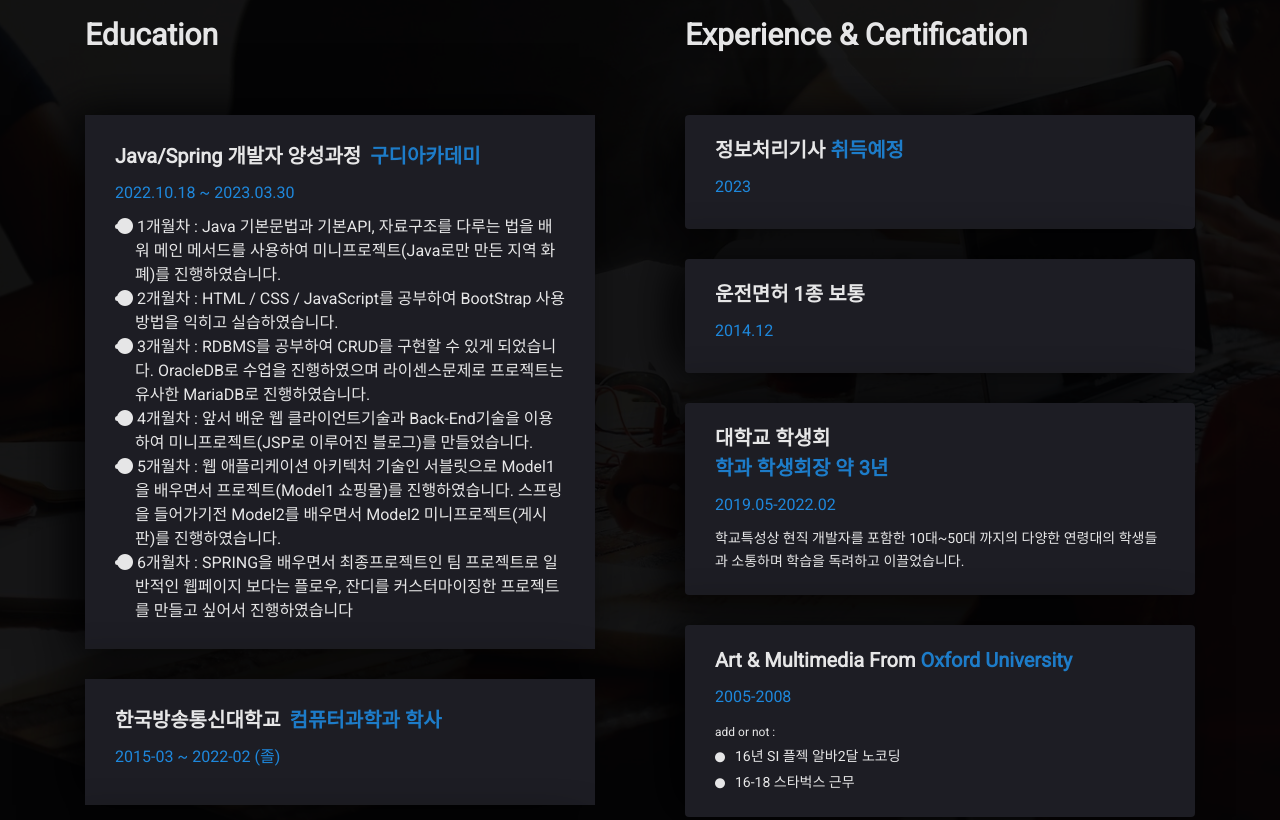
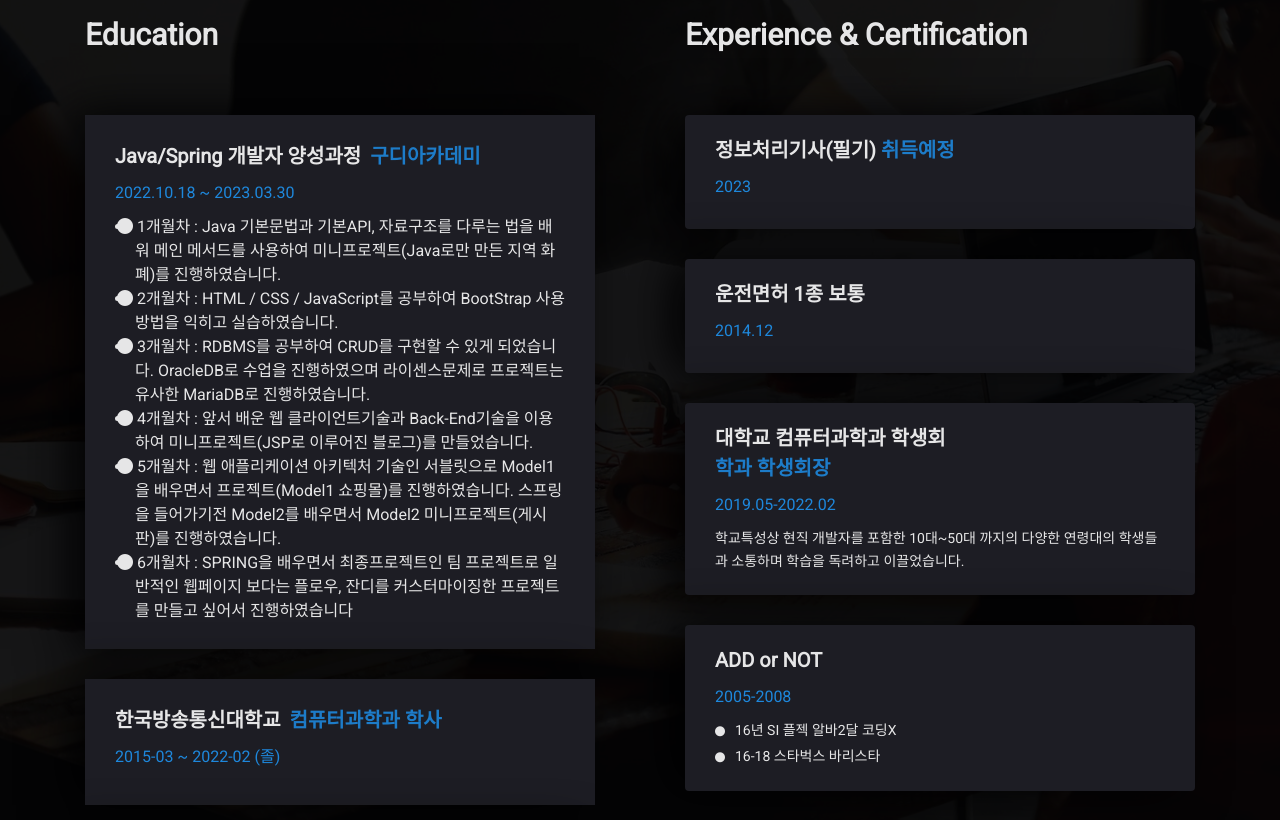
Before and after one commit to nomad-lee/nomad-lee-github.io, a plain HTML site: page src/main/webapp/home-two.html in a window 1280 px wide. Shown: the part 3200-4020 px from the top of the page. Drawn offline with Linux system fonts and the light colour scheme; some packages are replaced by stand-ins of ours.

Commit message:
micro update

```diff
--- a/src/main/webapp/home-two.html
+++ b/src/main/webapp/home-two.html
@@ -174,7 +174,7 @@
 		                        	</div>
 		                            <h3>PL</h3>
 		                            <p>
-		                            	JAVA를 주요 언어로 사용중이며 Jquery 라이브러리를 활용한 이벤트처리를 할 수 있습니다.
+		                            	JAVA를 주언어로 사용중이며 Jquery 라이브러리를 활용한 이벤트처리를 할 수 있습니다.
 		                            	Model1, Model2 패턴을 사용한 개발을 할 수 있습니다.
 		                            </p>
 		                        </div>
@@ -435,7 +435,7 @@
                                 <div class="mh-experience-deatils">
                                     <!-- Education Institutes-->
                                     <div class="mh-work-item dark-bg wow fadeInUp" data-wow-duration="0.8s" data-wow-delay="0.4s">
-                                        <h4>정보처리기사 <a href="#">취득예정</a></h4>
+                                        <h4>정보처리기사(필기) <a href="#">취득예정</a></h4>
                                         <div class="mh-eduyear">2023</div>
                                     </div>
                                     <!-- Education Institutes-->
@@ -445,7 +445,7 @@
                                     </div>
                                     <!-- Education Institutes-->
                                     <div class="mh-work-item dark-bg wow fadeInUp" data-wow-duration="0.8s" data-wow-delay="0.7s">
-                                        <h4>대학교 학생회<a href="#"><br>학과 학생회장 약 3년</a></h4>
+                                        <h4>대학교 컴퓨터과학과 학생회<a href="#"><br>학과 학생회장</a></h4>
                                         <div class="mh-eduyear">2019.05-2022.02</div>
                                         <ul class="work-responsibility">
                                             <li>학교특성상 현직 개발자를 포함한 10대~50대 까지의 다양한 연령대의 학생들과 소통하며 학습을 독려하고 이끌었습니다. </li>
@@ -453,12 +453,11 @@
                                     </div>
                                     <!-- Education Institutes-->
                                     <div class="mh-work-item dark-bg wow fadeInUp" data-wow-duration="0.8s" data-wow-delay="0.7s">
-                                        <h4>Art & Multimedia From <a href="#">Oxford University</a></h4>
+                                        <h4>ADD or NOT <a href="#"></a></h4>
                                         <div class="mh-eduyear">2005-2008</div>
-                                        <span>add or not :</span>
                                         <ul class="work-responsibility">
-                                            <li><i class="fa fa-circle"></i>16년 SI 플젝 알바2달 노코딩</li>
-                                            <li><i class="fa fa-circle"></i>16-18 스타벅스 근무</li>
+                                            <li><i class="fa fa-circle"></i>16년 SI 플젝 알바2달 코딩X</li>
+                                            <li><i class="fa fa-circle"></i>16-18 스타벅스 바리스타</li>
                                         </ul>
                                     </div>
                                 </div>
```
